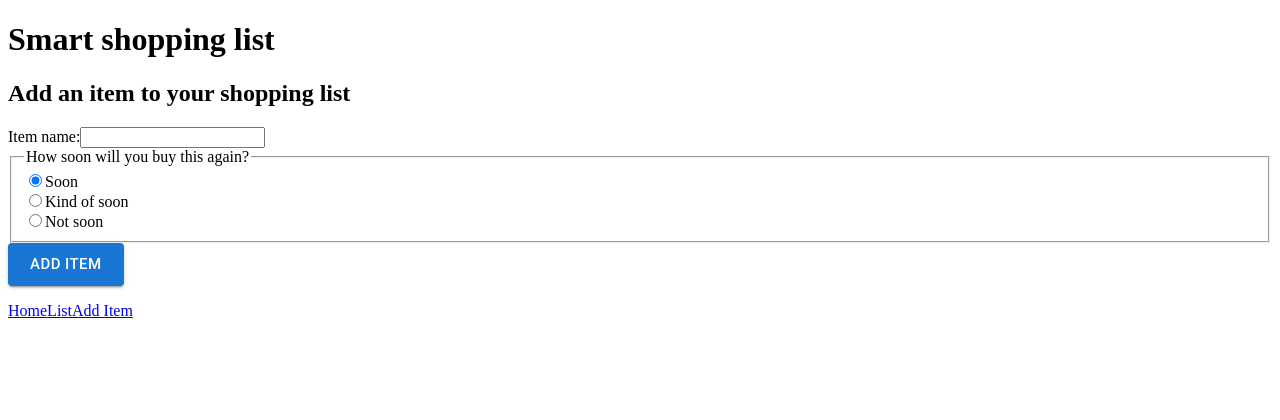
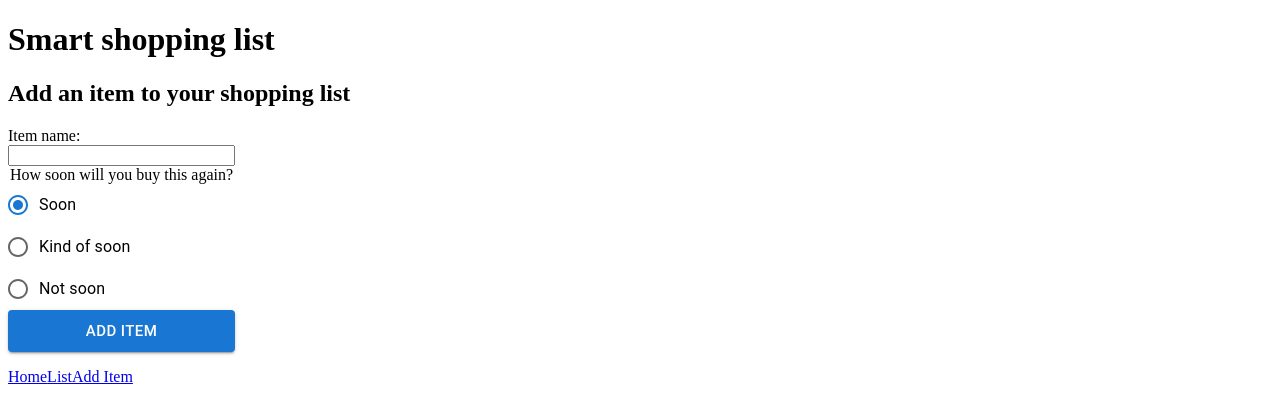
Before and after one commit to the-collab-lab/tcl-57-smart-shopping-list, a React (Vite) app: page /add-item in a window 1280 px wide. Shown: the top 420 px of the page. Built offline with nearby package versions, Linux system fonts and the light colour scheme.

Commit message:
Implement `FormControl` and `RadioGroup` in add item form

```diff
--- a/src/views/AddItem.jsx
+++ b/src/views/AddItem.jsx
@@ -1,6 +1,12 @@
 import { useState } from 'react';
 import { addItem } from '../api/firebase.js';
-import { Button } from '@mui/material';
+import {
+	Button,
+	FormControl,
+	RadioGroup,
+	FormControlLabel,
+	Radio,
+} from '@mui/material';
 
 export function AddItem({ listToken, data }) {
 	const [itemName, setItemName] = useState('');
@@ -49,38 +55,76 @@ export function AddItem({ listToken, data }) {
 	return (
 		<>
 			<h2>Add an item to your shopping list</h2>
-			<form onSubmit={handleSubmit}>
+			{/* <FormControl>
+  <FormLabel id="demo-controlled-radio-buttons-group">Gender</FormLabel>
+  <RadioGroup
+    aria-labelledby="demo-controlled-radio-buttons-group"
+    name="controlled-radio-buttons-group"
+    value={value}
+    onChange={handleChange}
+  >
+    <FormControlLabel value="female" control={<Radio />} label="Female" />
+    <FormControlLabel value="male" control={<Radio />} label="Male" />
+  </RadioGroup>
+</FormControl> */}
+			<FormControl>
+				{/* <form onSubmit={handleSubmit}> */}
 				<label htmlFor="item-name-input">Item name:</label>
 				<input
 					type="text"
 					id="item-name-input"
 					onChange={(e) => setItemName(e.target.value)}
 				/>
-				<fieldset>
+				<RadioGroup>
+					{/* <fieldset> */}
 					<legend>How soon will you buy this again?</legend>
-					<input
+					<FormControlLabel
+						value="soon"
+						control={<Radio />}
+						label="Soon"
+						onChange={() => setDaysUntilNextPurchase(7)}
+						checked={daysUntilNextPurchase === 7}
+					/>
+					{/* <input
 						type="radio"
 						id="soon"
 						onChange={() => setDaysUntilNextPurchase(7)}
 						checked={daysUntilNextPurchase === 7}
 					/>
-					<label htmlFor="soon">Soon</label> <br />
+					<label htmlFor="soon">Soon</label> <br /> */}
+					<FormControlLabel
+						value="kind of soon"
+						control={<Radio />}
+						label="Kind of soon"
+						onChange={() => setDaysUntilNextPurchase(14)}
+						checked={daysUntilNextPurchase === 14}
+					/>
+					{/*
 					<input
 						type="radio"
 						id="kind-of-soon"
 						onChange={() => setDaysUntilNextPurchase(14)}
 						checked={daysUntilNextPurchase === 14}
 					/>
-					<label htmlFor="kind-of-soon">Kind of soon</label> <br />
-					<input
+					<label htmlFor="kind-of-soon">Kind of soon</label> <br /> */}
+					<FormControlLabel
+						value="not soon"
+						control={<Radio />}
+						label="Not soon"
+						onChange={() => setDaysUntilNextPurchase(30)}
+						checked={daysUntilNextPurchase === 30}
+					/>
+					{/* <input
 						type="radio"
 						id="not-soon"
 						onChange={() => setDaysUntilNextPurchase(30)}
 						checked={daysUntilNextPurchase === 30}
 					/>
-					<label htmlFor="not-soon">Not soon</label>
-				</fieldset>
+					<label htmlFor="not-soon">Not soon</label> */}
+					{/* </fieldset> */}
+				</RadioGroup>
 				{/* <input type="submit" value="Add item"> */}
+
 				<Button
 					type="button"
 					variant="contained"
@@ -90,7 +134,8 @@ export function AddItem({ listToken, data }) {
 					Add item
 				</Button>
 				{/* </input> */}
-			</form>
+				{/* </form> */}
+			</FormControl>
 			{/* TODO: we could change item added message to a toast message, alert, timeout or use third-party library for this message. */}
 			{error ? <p>Oh no, something went wrong.</p> : <p>{userAlertMessage}</p>}
 		</>
```
